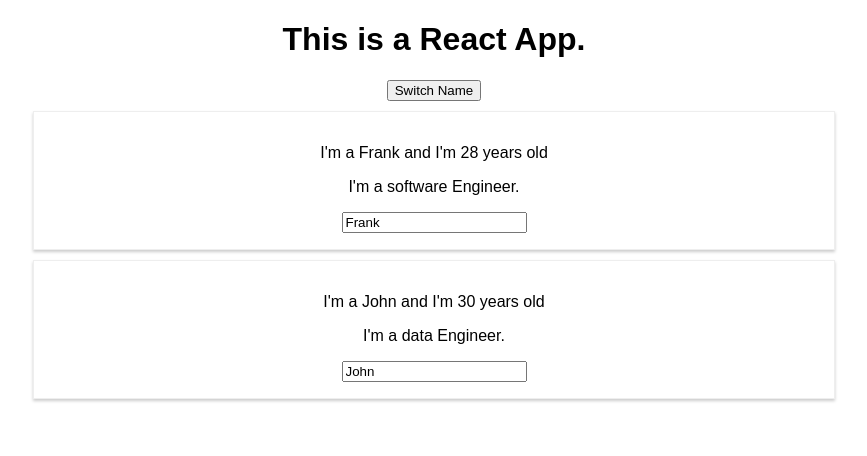
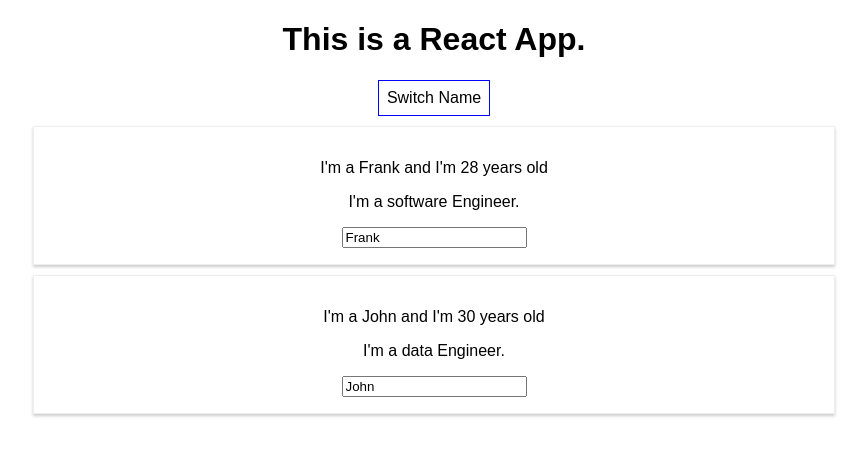
Before and after one commit to YenChengLai/react-practice-app, a React (Create React App) app: page / in a window 1280 px wide. Shown: the top 456 px of the page, without its empty margins (206-1073 px from the left). Built offline with nearby package versions, Linux system fonts and the light colour scheme.

Commit message:
feature: adding inline css using inline css syntax to add styling for component

```diff
--- a/src/App.js
+++ b/src/App.js
@@ -32,10 +32,21 @@
   }
 
   render() {
+    const style = {
+      backgroundColor: 'white',
+      font: 'inherit',
+      border: '1px solid blue',
+      padding: '8px',
+      cursor: 'pointer'
+    };
+
     return (
       <div className="App">
         <h1>This is a React App.</h1>
-        <button onClick={() => this.switchNameHandler('James')}>Switch Name</button>
+        <button
+          onClick={() => this.switchNameHandler('James')}
+          style={style}
+        >Switch Name</button>
         <Person
           name={this.state.persons[0].name}
           age={this.state.persons[0].age}
```
